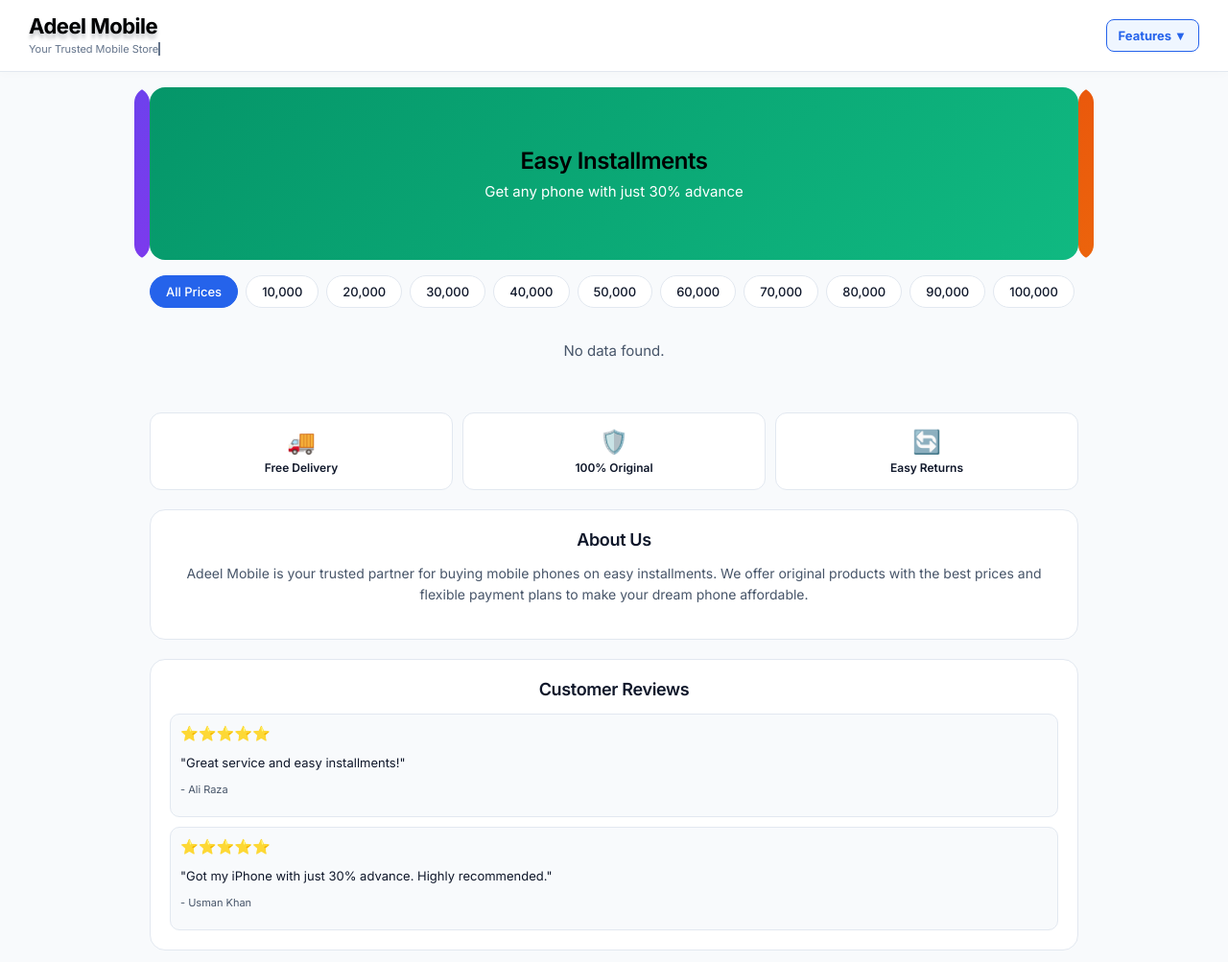
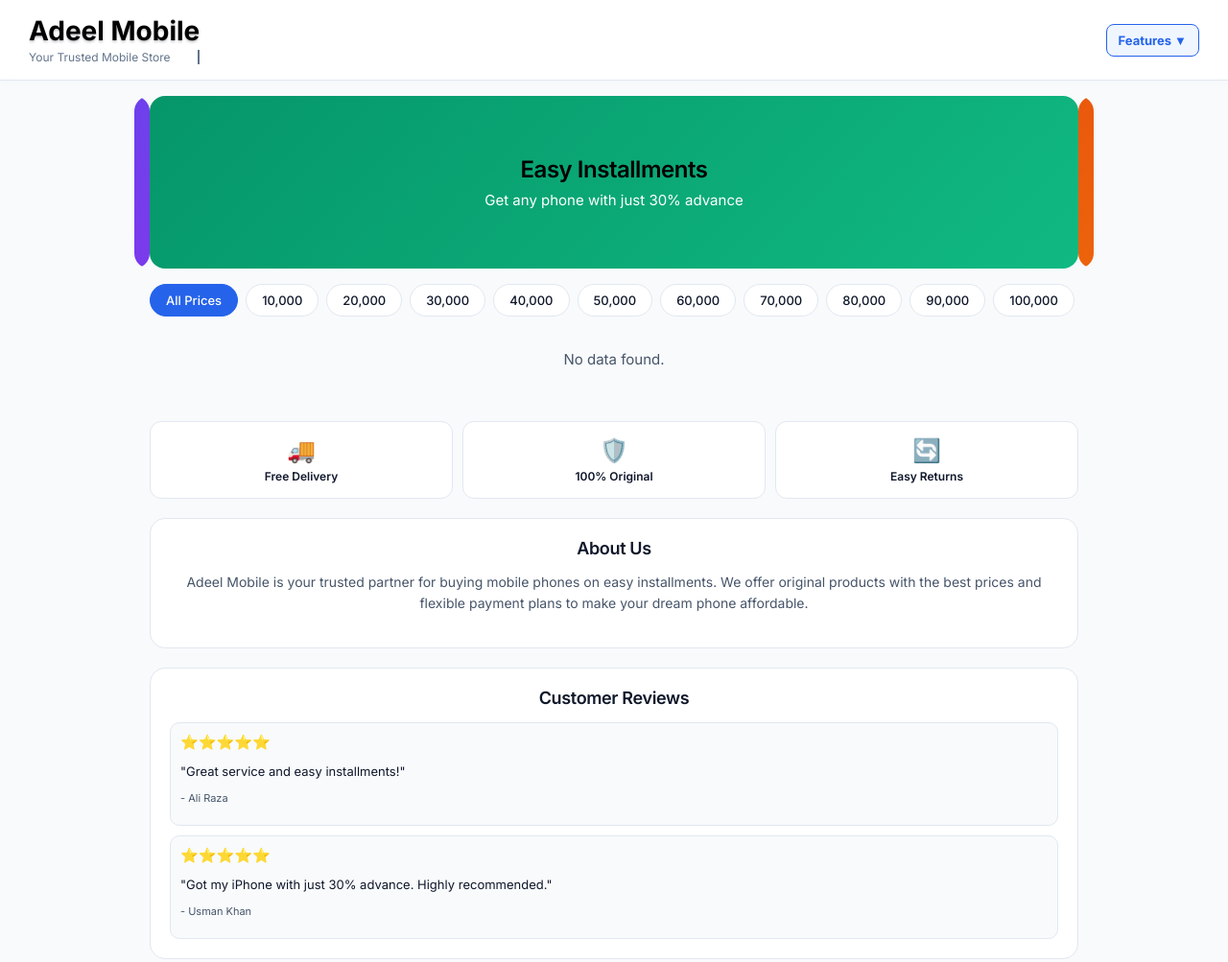
Before and after one commit to AdeelMobile/Spck_code, a plain HTML site: page Adeel-Mobile-App/store.html in a window 1280 px wide. Shown: the top 1003 px of the page at 96% size. Drawn offline with nearby package versions, Linux system fonts and the light colour scheme; no server answers.

Commit message:
update store.css

```diff
--- a/Adeel-Mobile-App/css/store.css
+++ b/Adeel-Mobile-App/css/store.css
@@ -12,33 +12,31 @@ body { background: #f8fafc; margin: 0; font-family: 'Inter', var(--fb); }
   box-shadow: 0 2px 10px rgba(0,0,0,0.02);
 }
 
-/* 3D ANIMATED LOGO (BLACK) - CHOTA SIZE */
+/* 3D ANIMATED LOGO (BLACK) - Thora aur bara size */
 .store-logo-3d {
-  font-size: 18px; /* CHOTA KAR DIA */
+  font-size: 24px; /* THORA AUR BARA KAR DIA */
   margin: 0 0 2px 0;
   font-family: 'Inter', sans-serif;
   font-weight: 900;
-  letter-spacing: -0.5px;
+  letter-spacing: 0;
   color: #000000;
 
   text-shadow:
     0px 1px 0px #cbd5e1,
-    0px 2px 0px #94a3b8,
-    0px 3px 0px #64748b,
-    0px 4px 5px rgba(0,0,0,0.3);
+    0px 2px 2px rgba(0,0,0,0.2);
 
   animation: floatLogo 3s ease-in-out infinite;
 }
 
 @keyframes floatLogo {
   0% { transform: translateY(0px); }
-  50% { transform: translateY(-3px); text-shadow: 0px 6px 5px rgba(0,0,0,0.2); }
+  50% { transform: translateY(-1px); text-shadow: 0px 2px 3px rgba(0,0,0,0.2); }
   100% { transform: translateY(0px); }
 }
 
 /* Typewriter Animation har 10 second baad */
 .store-tagline {
-  font-size: 11px;
+  font-size: 12px;
   margin: 0;
   color: #64748b;
   font-family: 'Inter', var(--fb);
@@ -215,5 +213,5 @@ body { background: #f8fafc; margin: 0; font-family: 'Inter', var(--fb); }
   .btn-wa { padding: 12px; font-size: 14px; border-radius: 10px; gap: 8px; }
   .slide { height: 180px; }
   .slide h2 { font-size: 24px; }
-  .store-logo-3d { font-size: 22px; } /* Desktop ke liye bhi chota */
+  .store-logo-3d { font-size: 28px; } /* Desktop ke liye aur bara */
 }
```
